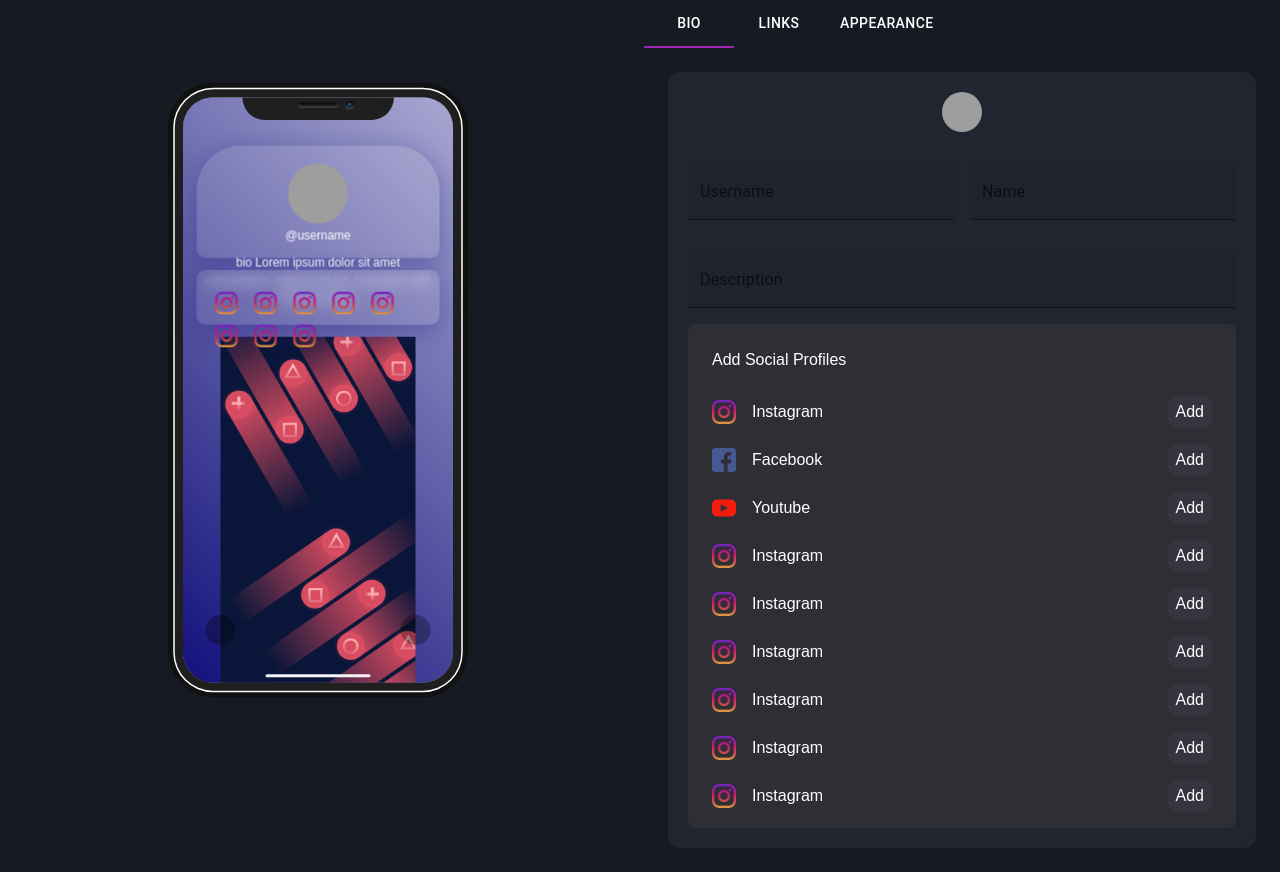
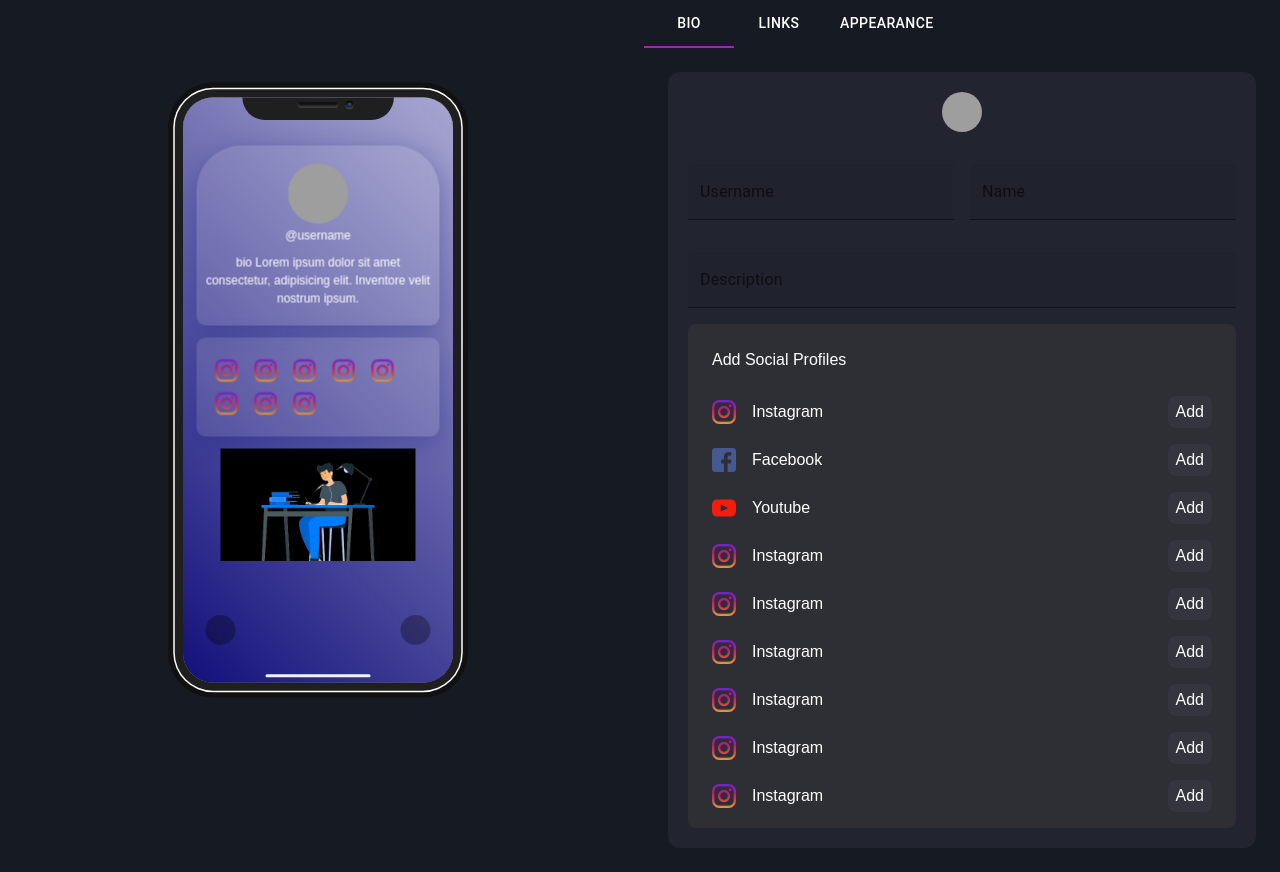
Before and after one commit to siddhesh1051/OwnLink, a React (Create React App) app in the folder client/: page / in a window 1280 px wide. Built offline with nearby package versions, Linux system fonts and the light colour scheme; grey boxes are pictures that could not be loaded.

Commit message:
screen ui .

```diff
--- a/client/src/components/ScreenLink.jsx
+++ b/client/src/components/ScreenLink.jsx
@@ -1,9 +1,9 @@
 import React from 'react'
-import landImg from './img/bg1.png'
+import landImg from './img/landImg.jpeg'
 const ScreenLink = () => {
   return (
     <div className='flex text-white w-[90%] mt-2 min-w-[80%] min-h-[150px] rounded-xl '>
-      <img src={landImg} alt="" className='' />
+      <img src={landImg} alt="" className=' object-cover h-full w-full' />
     </div>
   )
 }
```
